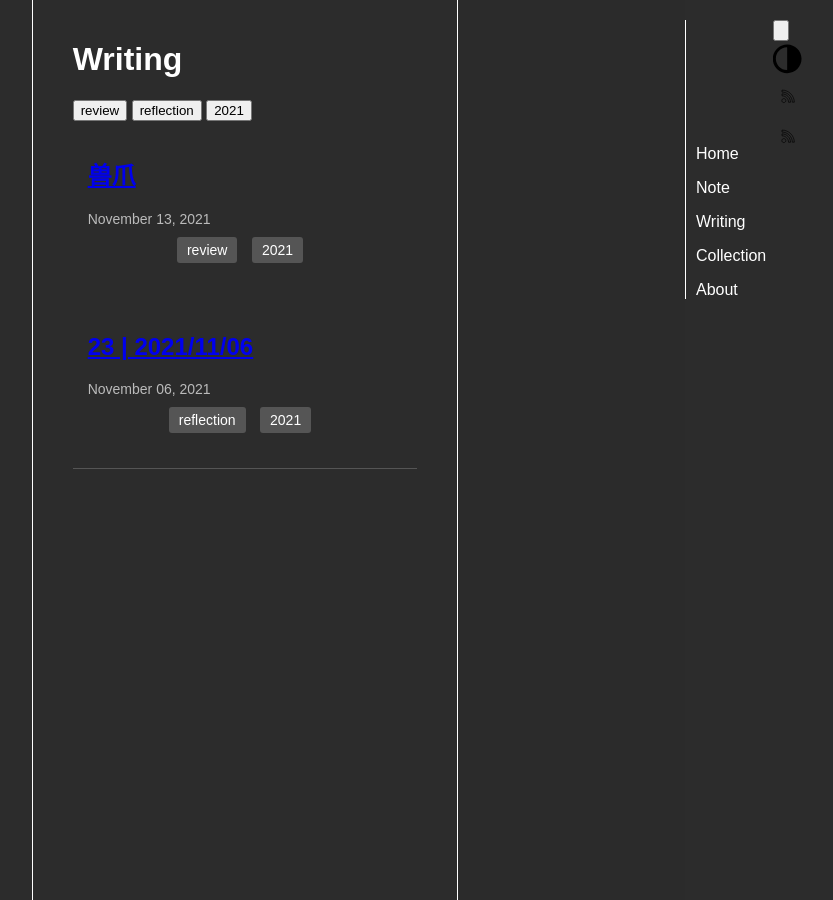
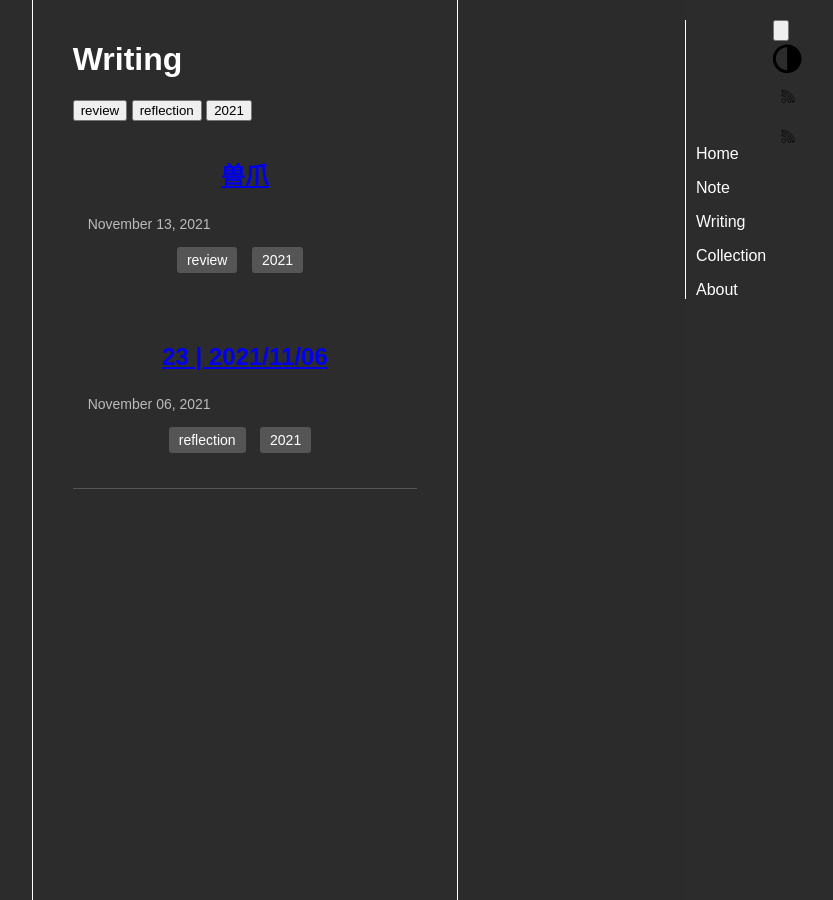
Before and after one commit to faithk7/faithk7.github.io, a Jekyll site: the page built from writing-index.html, in a window 1280 px wide. Shown: the whole page, without its empty margins (395-1228 px from the left). Built offline with Jekyll 4.4.1, drawn with Linux system fonts in a browser that asks for light colours.

Commit message:
t: able to move the title in the middle

```diff
--- a/assets/writing-index.css
+++ b/assets/writing-index.css
@@ -9,8 +9,8 @@
     display: flex;
     flex-direction: column;
     justify-content: flex-start; /* Start items at the top */
-    align-items: center; /* Center the container horizontally */
-    text-align: left; /* Align text to the left inside the container */
+    align-items: center;
+    text-align: left;
     margin-bottom: 20px;
     margin-left: auto;
     margin-right: auto;
@@ -20,7 +20,7 @@
     box-sizing: border-box; /* Include padding in the width calculation */
 }
 
-.c-writing-note-container, .o-writing-title, .o-writing-note-date, .o-post-title, .o-writing-footer {
+.c-writing-note-container, .o-writing-note-date, .o-writing-footer {
     width: 100%;
     display: block;
     position: relative;
@@ -33,12 +33,8 @@
     display: inline-block;
 }
 
-.o-writing-title {
-    font-size: 32px;
-    margin-bottom: 20px 0;
-}
-
 .o-writing-note-date {
+    margin: 5px 0;
     font-size: 14px;
     color: #bbbbbb;
 }
```
